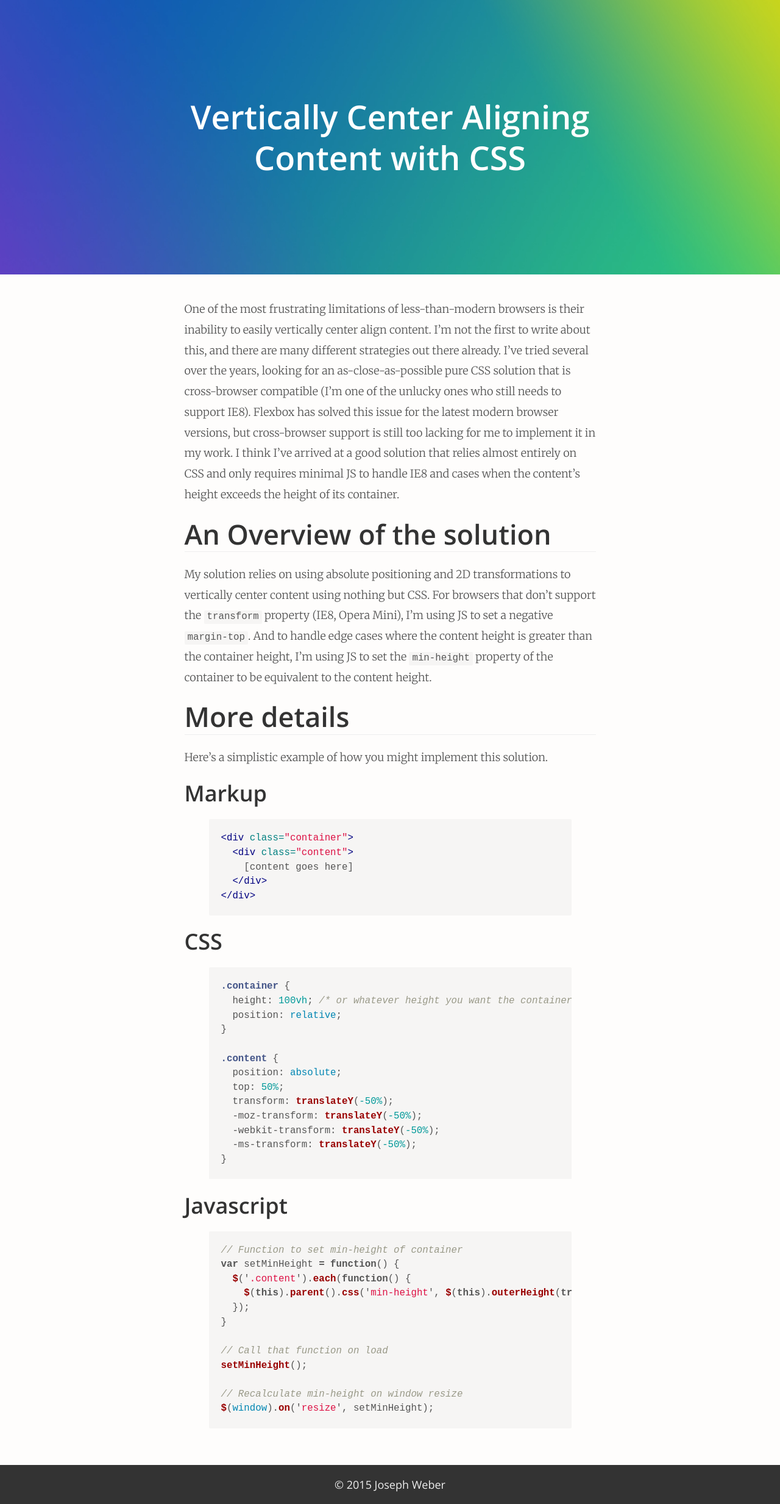
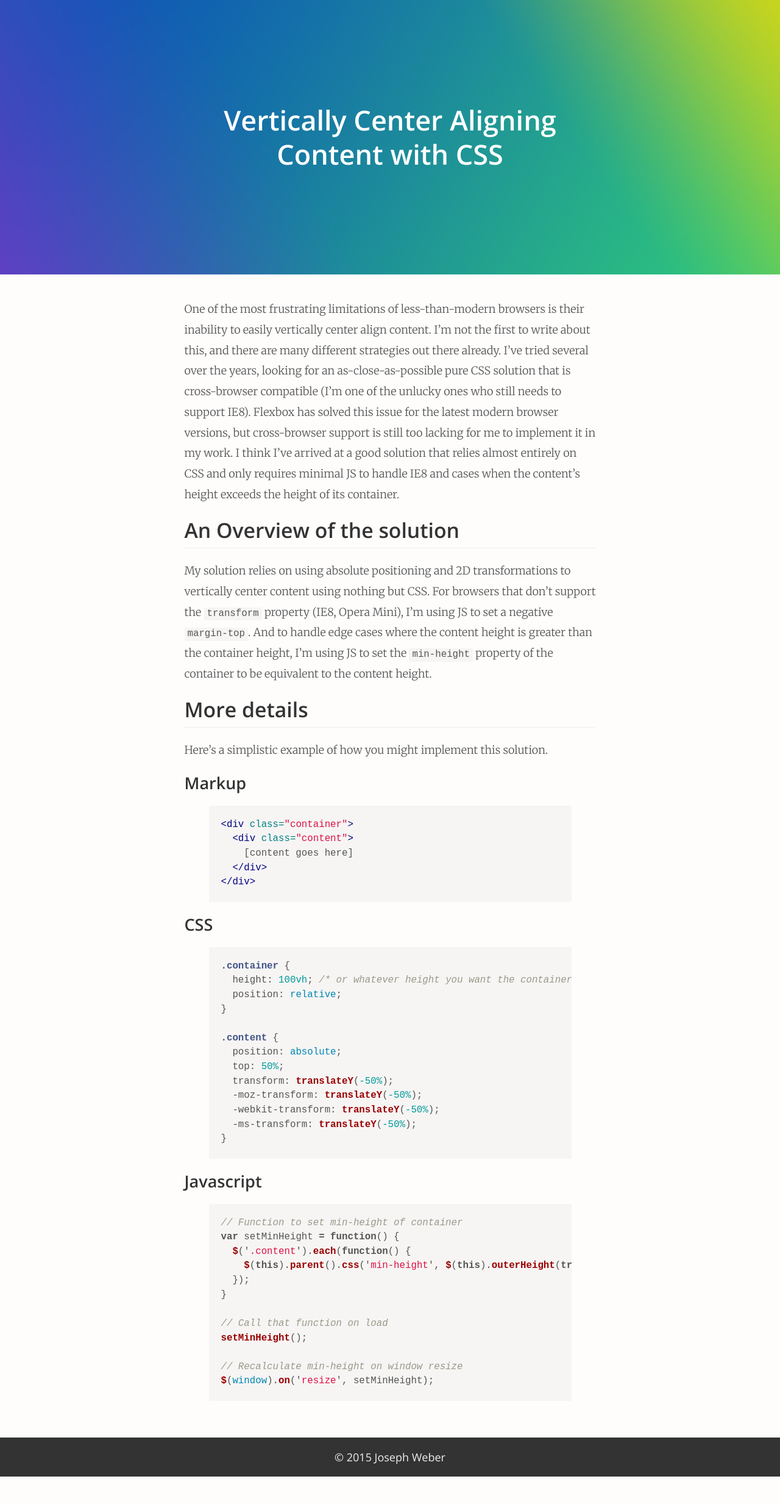
Before and after one commit to wosephjeber/wosephjeber.github.io, a Jekyll site: the page built from _posts/2015-06-18-vertically-center-aligning-content.md, in a window 1280 px wide. Shown: the whole page at 61% size. Built offline with Jekyll 4.4.1, drawn with Linux system fonts in a browser that asks for light colours; after the commit the page ends 2421 px from its top, so only the background shows below that.

Commit message:
Adjust heading sizes

```diff
--- a/_sass/_typography.scss
+++ b/_sass/_typography.scss
@@ -18,28 +18,29 @@ h1, h2, h3, h4, h5, h6 {
 }
 
 h1 {
-  font-size: 2.5em;
+  font-size: 2.125em;
   margin-bottom: 40px;
-
-  @media (min-width: 30em) {
-    font-size: 3em;
-  }
-}
-
-h2 {
-  font-size: 2.125em;
-  border-bottom: solid 1px $gray;
 
   @media (min-width: 30em) {
     font-size: 2.5em;
   }
 }
 
-h3 {
+h2 {
   font-size: 1.75em;
+  padding-bottom: .25em;
+  border-bottom: solid 1px $gray;
 
   @media (min-width: 30em) {
-    font-size: 2em;
+    font-size: 1.875em;
+  }
+}
+
+h3 {
+  font-size: 1.25em;
+
+  @media (min-width: 30em) {
+    font-size: 1.5em;
   }
 }
 
```
